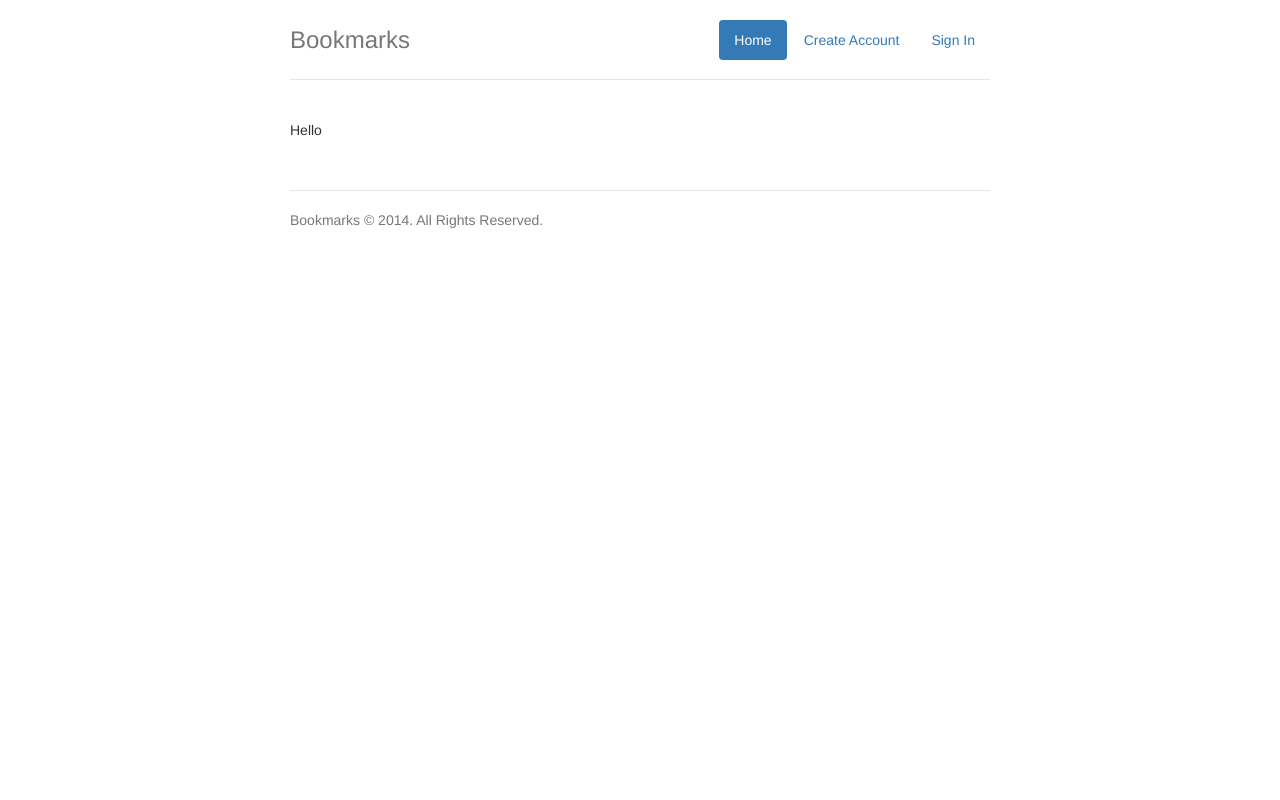
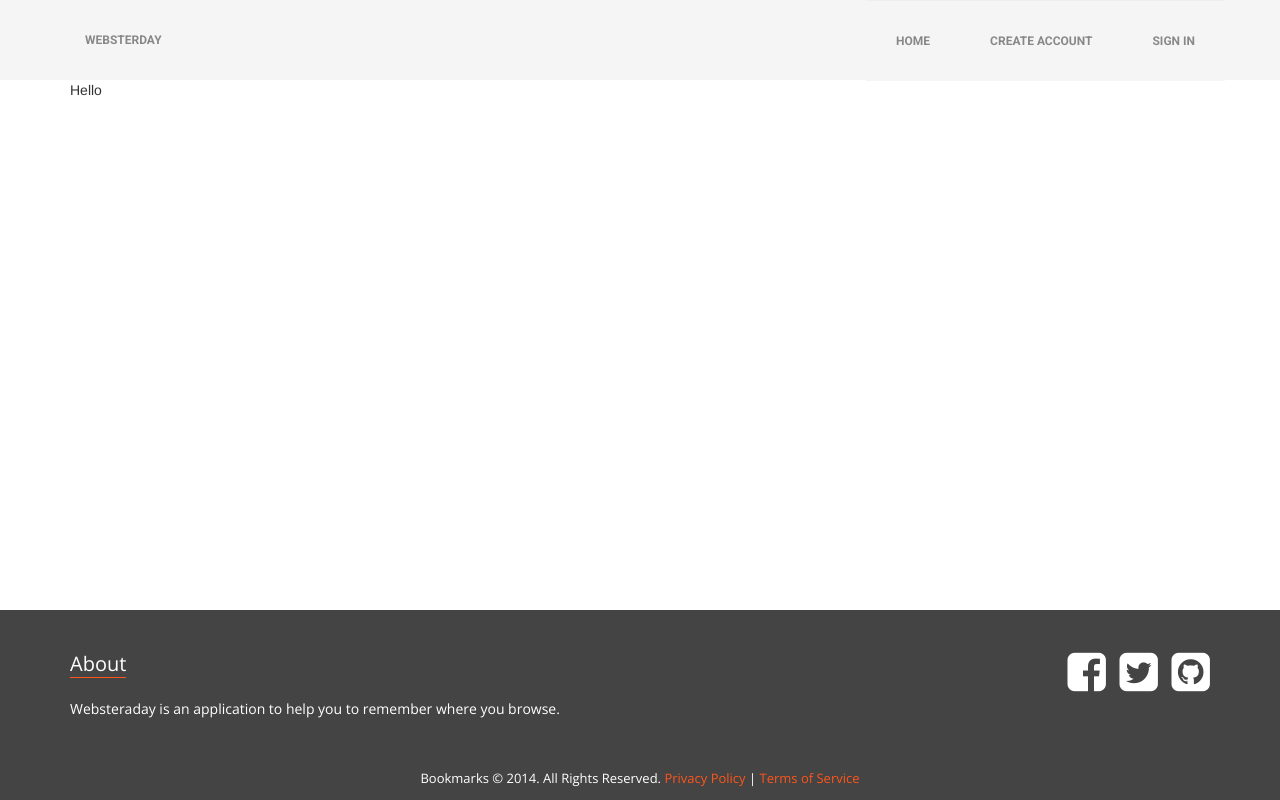
Before and after one commit to websterday/websterday, a website: page app/index.html at #/search in a window 1280 px wide. Drawn offline with nearby package versions, Linux system fonts and the light colour scheme; some packages are replaced by stand-ins of ours; files that its build step writes are made by us from their sources.

Commit message:
Start design with login

```diff
--- a/app/index.html
+++ b/app/index.html
@@ -9,6 +9,7 @@
 	<title>Bookmarks</title>
 	<meta name="description" content="">
 	<meta name="viewport" content="width=device-width">
+	<link href="//netdna.bootstrapcdn.com/font-awesome/4.0.3/css/font-awesome.css" rel="stylesheet">
 	<!-- Place favicon.ico and apple-touch-icon.png in the root directory -->
 	<!-- build:css styles/vendor.css -->
 	<!-- bower:css -->
@@ -24,23 +25,50 @@
 	<p class="browsehappy">You are using an <strong>outdated</strong> browser. Please <a href="http://browsehappy.com/">upgrade your browser</a> to improve your experience.</p>
 	<![endif]-->
 
+	<div class="navbar navbar-fixed-top" role="navigation">
 		<div class="container">
-		<div class="header">
-			<ul class="nav nav-pills pull-right" ng-controller="NavCtrl">
-				<li ng-class="navClass('home')"><a ng-href="#">Home</a></li>
-				<li ng-class="navClass('createAccount')" ng-show="!isLogged"><a ng-href="#/create-account">Create Account</a></li>
-				<li ng-class="navClass('signIn')" ng-show="!isLogged"><a ng-href="#/sign-in">Sign In</a></li>
-				<li ng-class="navClass('search')" ng-show="isLogged"><a ng-href="#/search">Search</a></li>
-				<li ng-class="navClass('links')" ng-show="isLogged"><a ng-href="#/links">My Links</a></li>
-				<li ng-class="navClass('logout')" ng-show="isLogged"><a ng-href="#/logout">Logout</a></li>
+			<div class="navbar-header">
+				<button type="button" class="navbar-toggle" data-toggle="collapse" data-target=".navbar-collapse">
+					<span class="sr-only">Toggle navigation</span>
+					<span class="icon-bar"></span>
+					<span class="icon-bar"></span>
+					<span class="icon-bar"></span>
+				</button>
+				<a class="navbar-brand" href="#">Websterday</a>
+			</div>
+			<div class="collapse navbar-collapse">
+				<ul class="nav navbar-nav navbar-right">
+					<li><a ng-href="#">Home</a></li>
+					<li ng-show="!isLogged"><a ng-href="#/create-account">Create Account</a></li>
+					<li ng-show="!isLogged"><a ng-href="#/sign-in">Sign In</a></li>
+					<li ng-show="isLogged"><a ng-href="#/search">Search</a></li>
+					<li ng-show="isLogged"><a ng-href="#/links">History</a></li>
+					<li ng-show="isLogged"><a ng-href="#">Account</a></li>
+					<li ng-show="isLogged"><a ng-href="#">Contact</a></li>
+					<li ng-show="isLogged"><a ng-href="#/logout"><span class="glyphicon glyphicon-off"></span></a></li>
 				</ul>
-			<h3 class="text-muted">Bookmarks</h3>
+			</div>
+		</div>
 	</div>
 
-		<div class="row marketing" ng-view=""></div>
+	<div class="container" ng-view=""></div>
 
-		<div class="footer">
-			<p>Bookmarks &copy; 2014. All Rights Reserved.</p>
+	<div id="footer">
+		<div class="container">
+			<div style="margin-top: 40px; float: left">
+				<p style="display: inline; font-size: 20px; border-bottom: 1px solid #ff551a">About</p>
+				<p style="margin-top: 20px">Websteraday is an application to help you to remember where you browse.</p>
+			</div>
+
+			<div id="social">
+				<a href="#" rel="nofollow" style="margin-right: 5px" title="Our Facebook page"><i class="fa fa-facebook-square"></i></a>
+				<a href="#" rel="nofollow" style="margin: 0 5px" title="Follow us on Twitter"><i class="fa fa-twitter-square"></i></a>
+				<a href="https://github.com/skurty/bookmarks.git" target="_blank"  rel="nofollow" style="margin-left: 5px" title="The source code on GitHub"><i class="fa fa-github-square"></i></a>
+			</div>
+
+			<div class="clear"></div>
+
+			<p id="copyright">Bookmarks &copy; 2014. All Rights Reserved. <a href="#">Privacy Policy</a> | <a href="#">Terms of Service</a></p>
 		</div>
 	</div>
 
--- a/app/scripts/controllers/common.js
+++ b/app/scripts/controllers/common.js
@@ -1,10 +1,10 @@
 'use strict';
 
-angular.module('bookmarksApp')
-	.controller('NavCtrl', ['$scope', '$location', function($scope, $location) {
-		$scope.navClass = function(page) {
-			var currentRoute = $location.path().substring(1) || 'home';
-			var routeArray = currentRoute.split('/');
-			return (page === routeArray[0] || page === routeArray[routeArray.length - 1]) ? 'active' : '';
-		};
-	}]);
+angular.module('bookmarksApp');
+	// .controller('NavCtrl', ['$scope', '$location', function($scope, $location) {
+	// 	$scope.navClass = function(page) {
+	// 		var currentRoute = $location.path().substring(1) || 'home';
+	// 		var routeArray = currentRoute.split('/');
+	// 		return (page === routeArray[0] || page === routeArray[routeArray.length - 1]) ? 'active' : '';
+	// 	};
+	// }]);
--- a/app/scripts/services/links.js
+++ b/app/scripts/services/links.js
@@ -2,7 +2,7 @@
 
 angular.module('bookmarksApp')
 	.factory('Link', ['$resource', function($resource) {
-		return $resource('http://localhost:8888/BookmarksWS/links/:id?token=d5706126d87b1253d5550173fdd5e733', {}, {
+		return $resource('http://localhost/BookmarksWS/links/:id?token=d5706126d87b1253d5550173fdd5e733', {}, {
 			// get: {method:'GET', params:{id: '@id'}},
 			// post: {method:'POST'},
 			// put: {method:'PUT', params:{id: '@id'}},
--- a/app/scripts/services/users.js
+++ b/app/scripts/services/users.js
@@ -13,10 +13,10 @@ angular.module('bookmarksApp')
 		}
 	}])
 	.factory('User', ['$resource', function($resource) {
-		return $resource('http://localhost:8888/BookmarksWS/links/:id?token=d5706126d87b1253d5550173fdd5e733', {}, {
+		return $resource('http://localhost/BookmarksWS/links/:id?token=d5706126d87b1253d5550173fdd5e733', {}, {
 			// get: {method:'GET', params:{id: '@id'}},
 			// post: {method:'POST'},
 			// put: {method:'PUT', params:{id: '@id'}},
-			authenticate: {method: 'POST', url: 'http://localhost:8888/BookmarksWS/users/authenticate'}
+			authenticate: {method: 'POST', url: 'http://localhost/BookmarksWS/users/authenticate'}
 		});
 	}]);
--- a/app/styles/main.css
+++ b/app/styles/main.css
@@ -1,79 +1,147 @@
-/* Space out content a bit */
-body {
-  padding-top: 20px;
-  padding-bottom: 20px;
+@import url(http://fonts.googleapis.com/css?family=Roboto:400,300,100,700,900,500);
+@import url(http://fonts.googleapis.com/css?family=Open+Sans:400,300,700);
+
+html {
+	position: relative;
+	min-height: 100%;
 }
 
-/* Everything but the jumbotron gets side spacing for mobile first views */
-.header,
-.marketing,
-.footer {
-  padding-left: 15px;
-  padding-right: 15px;
+body {
+	padding-top: 80px;
+	margin-bottom: 190px;
 }
 
-/* Custom page header */
-.header {
-  border-bottom: 1px solid #e5e5e5;
-}
-/* Make the masthead heading the same height as the navigation */
-.header h3 {
-  margin-top: 0;
-  margin-bottom: 0;
-  line-height: 40px;
-  padding-bottom: 19px;
+h1 {
+	font-size: 34px;
+	color: #ff551a;
+	margin-top: 40px;
 }
 
-/* Custom page footer */
-.footer {
-  padding-top: 19px;
-  color: #777;
-  border-top: 1px solid #e5e5e5;
+/* Global styles */
+.clear {
+	clear: both;
 }
 
-/* Customize container */
-@media (min-width: 768px) {
-  .container {
-    max-width: 730px;
-  }
-}
-.container-narrow > hr {
-  margin: 30px 0;
+/* Form */
+.submit {
+	background-color: #ff551a;
+    color: #fff;
+    border: none;
+    padding: 8px 18px;
 }
 
-/* Main marketing message and sign up button */
-.jumbotron {
-  text-align: center;
-  border-bottom: 1px solid #e5e5e5;
-}
-.jumbotron .btn {
-  font-size: 21px;
-  padding: 14px 24px;
+.submit:hover {
+    background-color: #444;
+    color: #fff;
 }
 
-/* Supporting marketing content */
-.marketing {
-  margin: 40px 0;
-}
-.marketing p + h4 {
-  margin-top: 28px;
+/* Navigation */
+.navbar {
+	height: 80px;
+	background-color: #f5f5f5;
 }
 
-/* Responsive: Portrait tablets and up */
-@media screen and (min-width: 768px) {
-  /* Remove the padding we set earlier */
-  .header,
-  .marketing,
-  .footer {
-    padding-left: 0;
-    padding-right: 0;
-  }
-  /* Space out the masthead */
-  .header {
-    margin-bottom: 30px;
-  }
-  /* Remove the bottom border on the jumbotron for visual effect */
-  .jumbotron {
-    border-bottom: 0;
-  }
+.navbar .container {
+	height: 100%;
 }
+
+.navbar a, .navbar .navbar-nav > li > a {
+	font-family: 'Roboto';
+	font-size: 12px;
+	font-weight: bold;
+	display: block;
+	height: 100%;
+	color: #888;
+	text-transform: uppercase;
+	line-height: 80px;
+	padding: 0 30px;
+}
+
+.navbar .navbar-nav > li > a:hover {
+	background-color: #ff551a;
+	color: #fff;
+}
+
+.navbar-toggle {
+	border-color: #444;
+	margin: 20px 20px 0 0;
+}
+
+.navbar-toggle .icon-bar {
+	background-color: #444;
+}
+
+.navbar-collapse .navbar-nav {
+	margin: 0 -15px;
+}
+.navbar-collapse .navbar-nav li {
+	background-color: #f5f5f5;
+	border-top: 1px solid #eee;
+}
+
+/* Footer */
+#footer {
+	position: absolute;
+	bottom: 0;
+	width: 100%;
+	height: 190px;
+	background-color: #444;
+	color: #fff;
+	font-family: 'Open Sans';
+}
+
+#social {
+	float: right;
+	margin-top: 40px;
+}
+
+#copyright {
+	font-size: 13px;
+	text-align: center;
+	margin-top: 40px;
+}
+
+#copyright a {
+	color: #ff551a;
+}
+
+.fa {
+	font-size: 3.2em;
+	color: #fff;
+}
+
+.fa:hover {
+	color: #ff551a;
+}
+
+/* Login */
+#login {
+	width: 40%;
+	margin: auto;
+}
+
+#login .input-group {
+	margin: 25px 0;
+	width: 100%;
+}
+
+.forgotten_password {
+	color: #888;
+	font-style: italic;
+	line-height: 35px;
+}
+
+.forgotten_password:hover {
+	color: #ff551a;
+	text-decoration: none;
+}
+
+#login .submit {
+	float: right;
+}
+
+/* Search */
+#search {
+	width: 40%;
+	margin: auto;
+}
```
Also changed, not shown: app/views/links/search.html (+3 -1 lines), app/views/users/login.html (+10 -3 lines). Lines whose indentation alone changed are shown as unchanged.
